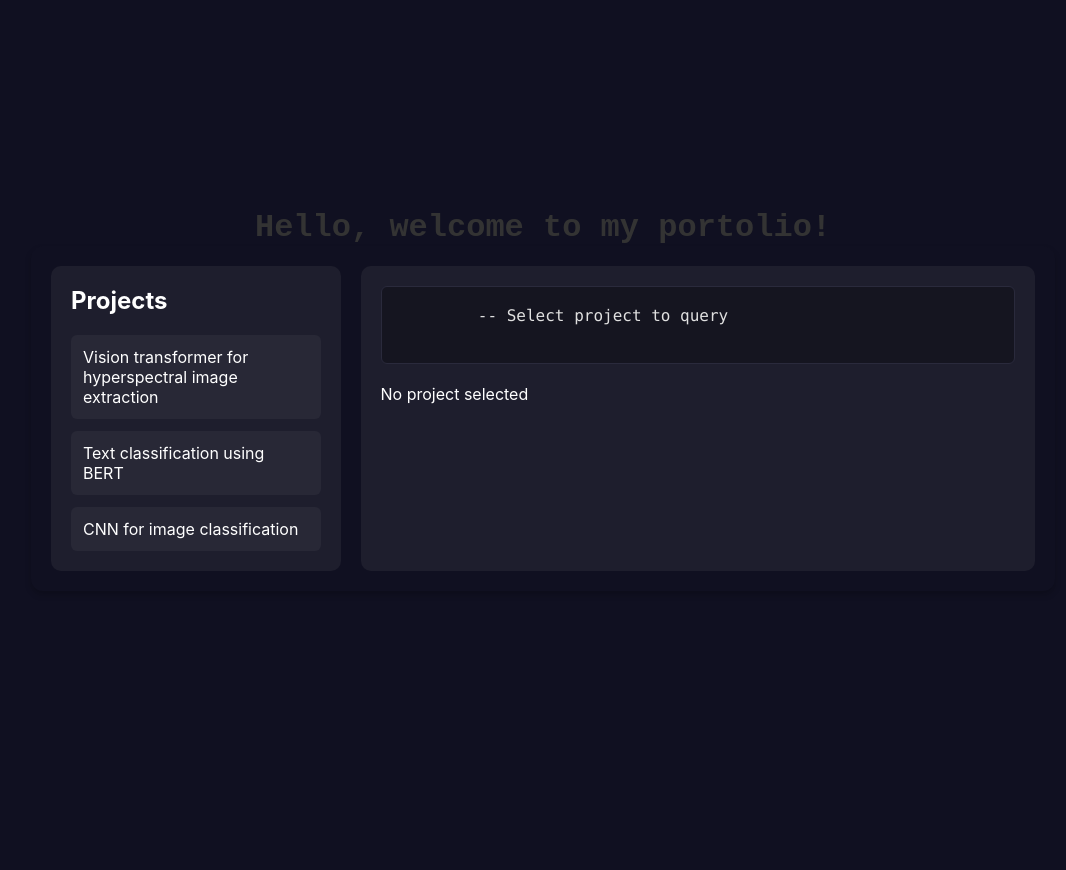
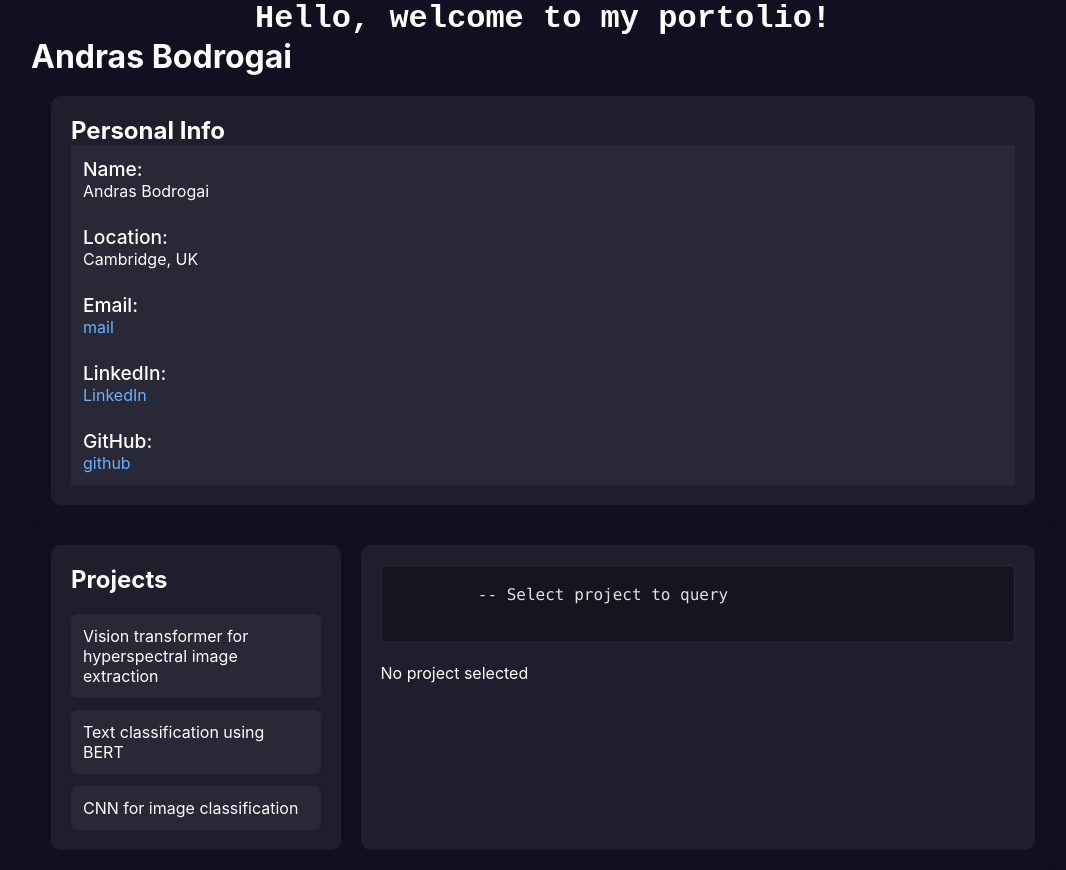
Before and after one commit to Sajtospoga01/Sajtospoga01.github.io, an Angular app: page / in a window 1280 px wide. Shown: the whole page, without its empty margins (97-1163 px from the left). Before the commit the page ends 800 px from the top, so only its background shows below. Built offline with nearby package versions, Linux system fonts and the light colour scheme.

Commit message:
add personal section

```diff
--- a/src/app/app.component.css
+++ b/src/app/app.component.css
@@ -52,3 +52,22 @@
     from { border-right-color: #ffffff; }
     to { border-right-color: transparent; }
   }
+
+.item {
+    padding: 12px;
+
+
+    transition: all 0.2s ease;
+    background: #282836;
+}
+
+.item-name {
+    font-size: 1.2rem;
+    font-weight: 500;
+    color: #ffffff;
+}
+
+.item-value {
+    font-size: 1rem;
+    color: #ffffff;
+}
--- a/src/app/app.component.html
+++ b/src/app/app.component.html
@@ -5,6 +5,59 @@
         Hello, welcome to my portolio!
     </h1>
     <div>
+        <H1> Andras Bodrogai</H1>
+
+        <app-view-container>
+            # personal info head
+            <div header>
+                <h2>Personal Info</h2>
+            </div>
+            # personal info list
+            <div left>
+                <div class="items-list
+                ">
+                    <div class="item">
+                        <div class="item-name">Name:</div>
+                        <div class="item-value
+                        ">Andras Bodrogai</div>
+                    </div>
+                    <div class="item">
+                        <div class="item-name">Location:</div>
+                        <div class="item-value
+                        ">Cambridge, UK</div>
+                    </div>
+                    <div class="item">
+                        <div class="item-name">Email:</div>
+                        <div class="item-value
+                        ">
+                            <a href="mailto:andrasbodrogai@outlook.com">
+                                mail
+                                </a>
+                        </div>
+                    </div>
+                    <div class="item">
+                        <div class="item-name">LinkedIn:</div>
+                        <div class="item-value
+                        ">
+                            <a href="https://www.linkedin.com/in/andras-bodrogai/">
+                                <p>LinkedIn</p>
+                            </a>
+                        </div>
+                    </div>
+                    <div class="item">
+                        <div class="item-name">GitHub:</div>
+                        <div class="item-value
+                        ">
+                            <a href="https://github.com/Sajtospoga01/">
+                                <p>github</p>
+                            </a>
+                        </div>
+                    </div>
+                </div>
+            </div>
+
+        </app-view-container>
+
         <app-view-container [isSplit]="true" [splitRatio]="30" [items]="projects">
             <div header>
               <h2>Projects</h2>
--- a/src/app/app.component.ts
+++ b/src/app/app.component.ts
@@ -58,7 +58,7 @@ export class AppComponent implements AfterViewInit {
         }
         this.renderer.setStyle(this.typewriterElement.nativeElement, 'font-family', 'monospace, monospace');
         this.renderer.setStyle(this.typewriterElement.nativeElement, 'font-size', '2em');
-        this.renderer.setStyle(this.typewriterElement.nativeElement, 'color', '#333');
+
     }
 
     typeEffect() {
```
